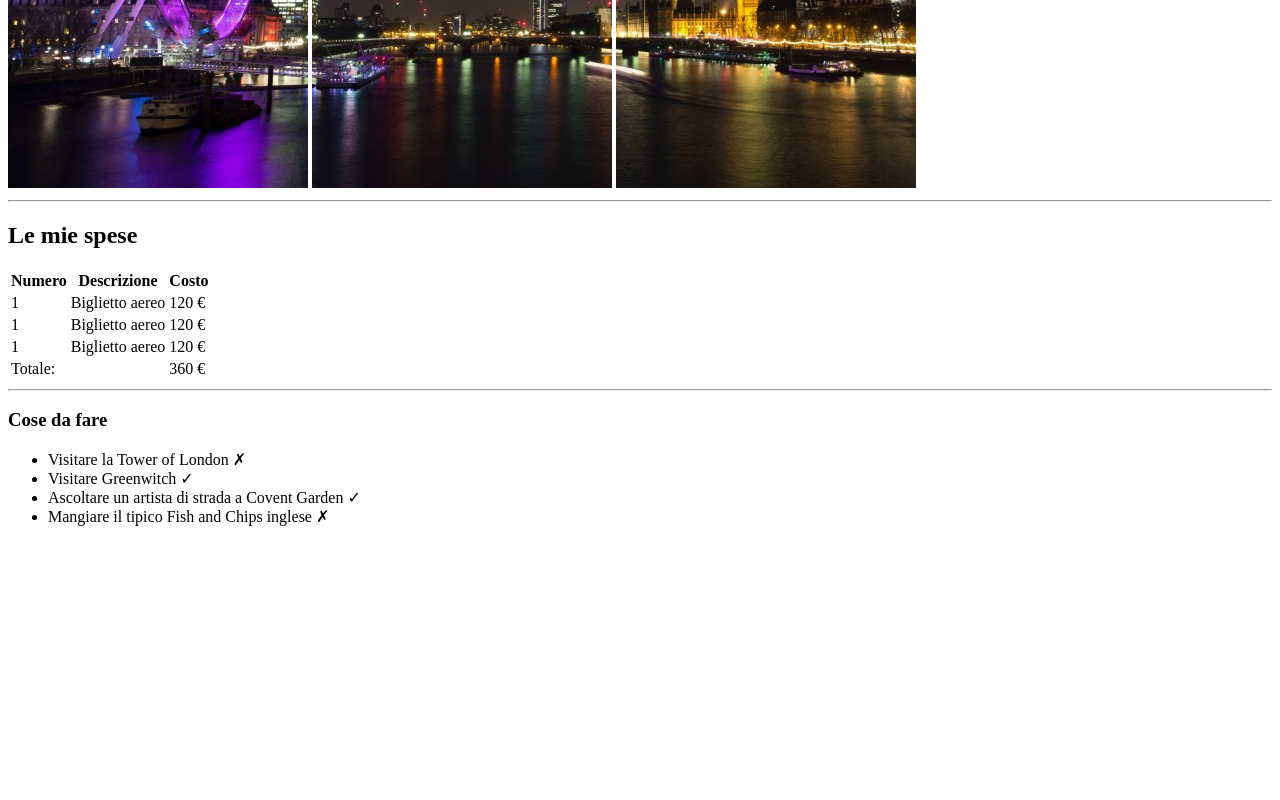
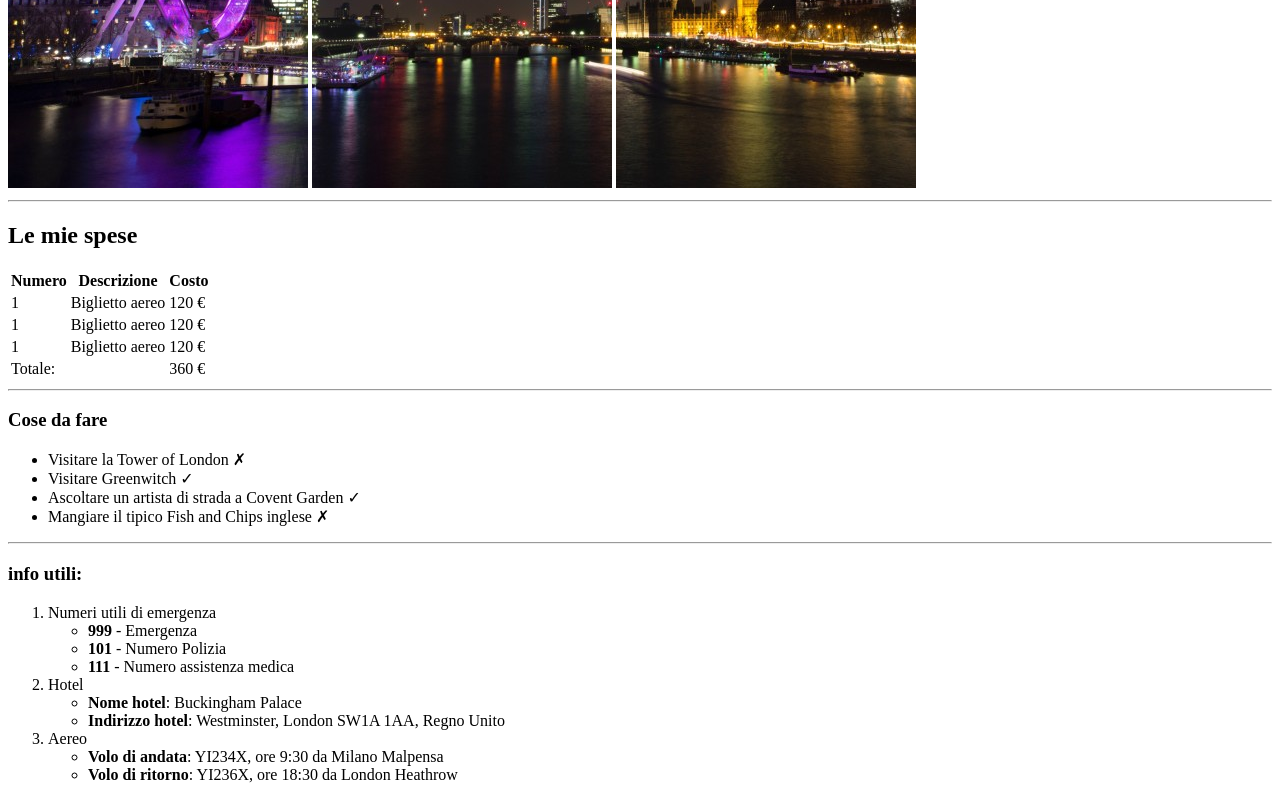
Before and after one commit to dariomicelii/html-london-trip, a plain HTML site: page index.html in a window 1280 px wide. Shown: the part 492-1292 px from the top of the page. Before the commit the page ends 1034 px from the top, so only its background shows below. Drawn offline with Linux system fonts and the light colour scheme.

Commit message:
add info utili

```diff
--- a/index.html
+++ b/index.html
@@ -58,6 +58,32 @@
             <li>Ascoltare un artista di strada a Covent Garden &check;</li>
             <li>Mangiare il tipico Fish and Chips inglese &cross;</li>
         </ul>
+        <hr>
+        <h3>info utili:</h3>
+        <ol>
+            <li>
+                Numeri utili di emergenza
+                <ul>
+                    <li><strong>999</strong> - Emergenza</li>
+                    <li><strong>101</strong> - Numero Polizia</li>
+                    <li><strong>111</strong> - Numero assistenza medica</li>
+                </ul>
+            </li>
+            <li>
+                Hotel
+                <ul>
+                    <li><strong>Nome hotel</strong>: Buckingham Palace</li>
+                    <li><strong>Indirizzo hotel</strong>: Westminster, London SW1A 1AA, Regno Unito</li>
+                </ul>
+            </li>
+            <li>
+                Aereo
+                <ul>
+                    <li><strong>Volo di andata</strong>: YI234X, ore 9:30 da Milano Malpensa</li>
+                    <li><strong>Volo di ritorno</strong>: YI236X, ore 18:30 da London Heathrow</li>
+                </ul>
+            </li>
+        </ol>
     </main>
 </body>
 </html>
```
